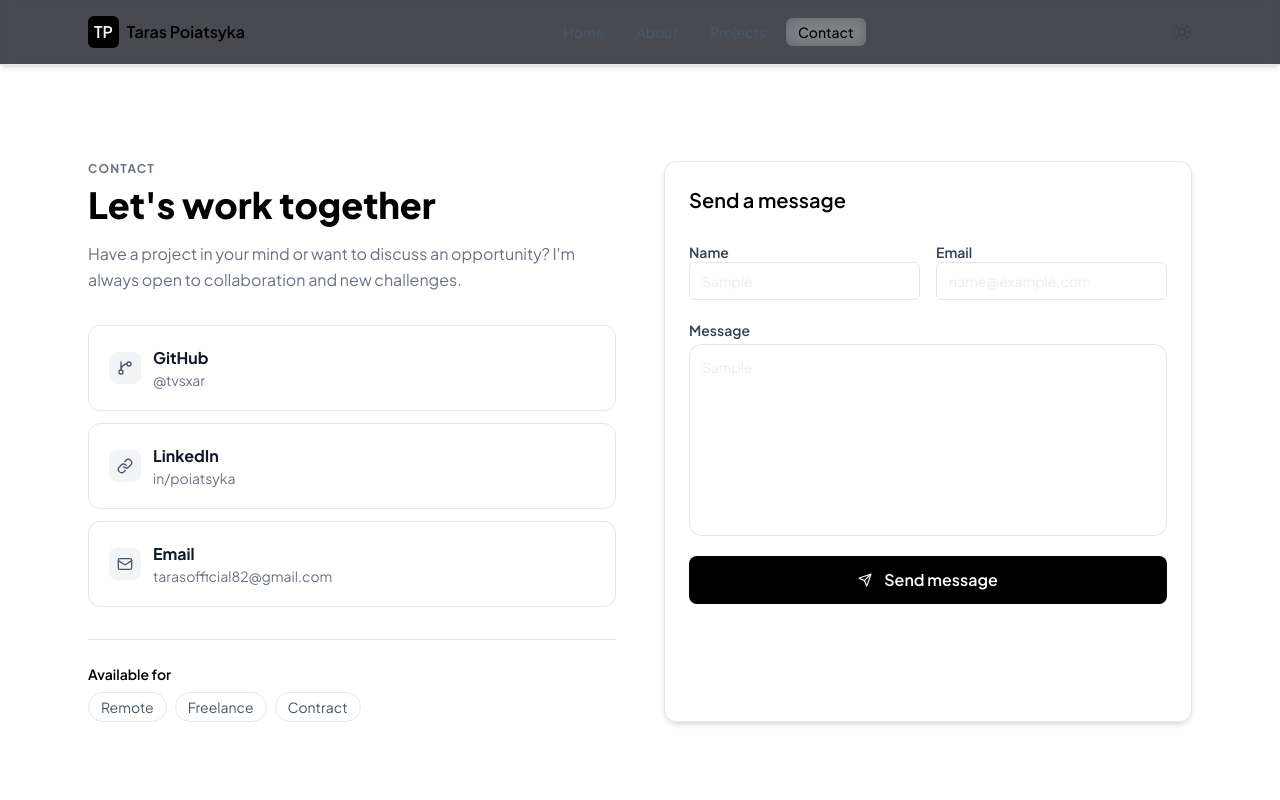
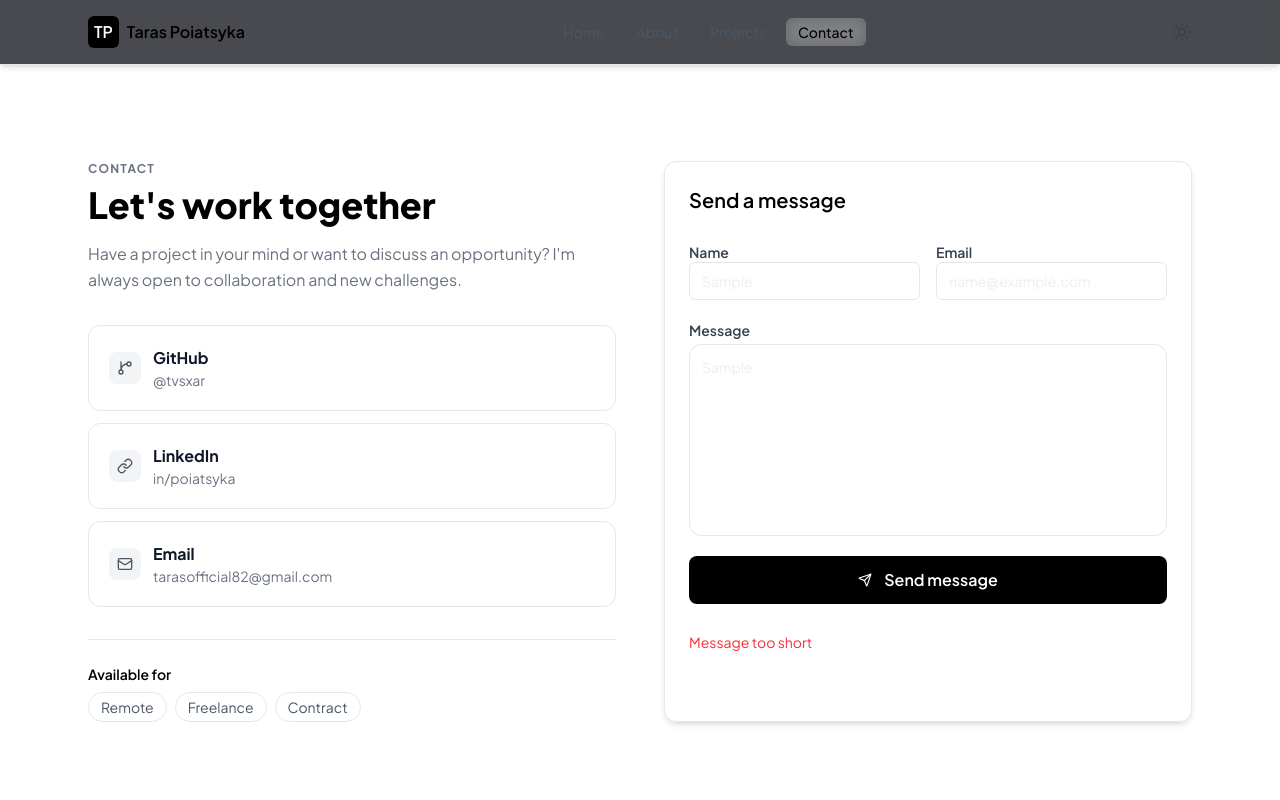
Before and after one commit to tvsxar/taras-portfolio, a Next.js app: page /contact in a window 1280 px wide. Both pictures are taken after typing "Sample", "name@example.com", "Sample" into the empty fields and a click on the button "Send message". Shown: the top 800 px of the page. Built offline with nearby package versions, Linux system fonts and the light colour scheme; no server answers.

Commit message:
feat(contact-form): improve UX with loading, error and success handling

```diff
--- a/src/components/ContactForm.tsx
+++ b/src/components/ContactForm.tsx
@@ -158,11 +158,31 @@ function ContactForm() {
         active:scale-[0.99]
         transition
         w-full
+        disabled:opacity-60
+        disabled:cursor-not-allowed
     "
                 >
+                    {loading ? (
+                        "Sending..."
+                    ) : (
+                        <>
                             <Send size={14} className="shrink-0" />
                             Send message
+                        </>
+                    )}
                 </button>
+
+                {error && (
+                    <p className="text-sm text-red-500 mt-2">
+                        {error}
+                    </p>
+                )}
+
+                {success && (
+                    <p className="text-sm text-green-600 mt-2">
+                        Message sent successfully!
+                    </p>
+                )}
 
             </form>
         </div>
```
Lines whose indentation alone changed are shown as unchanged.
